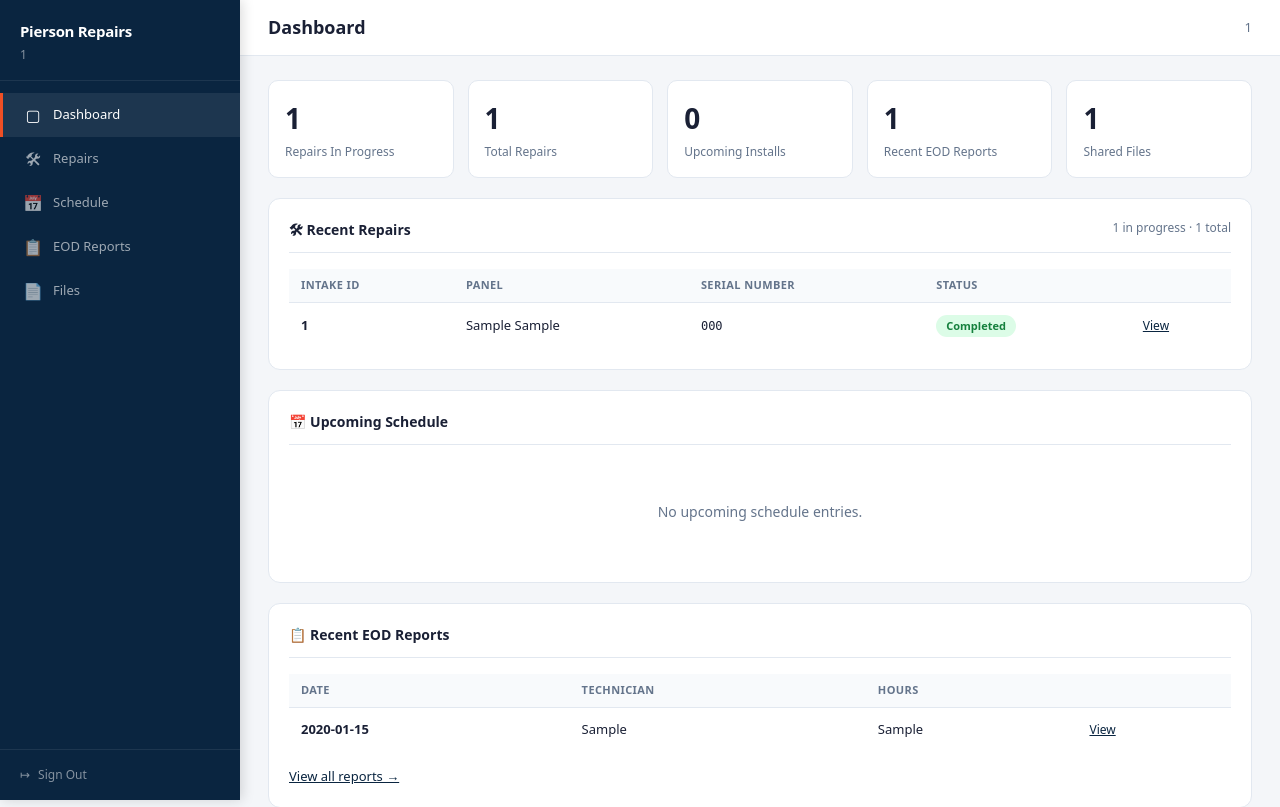
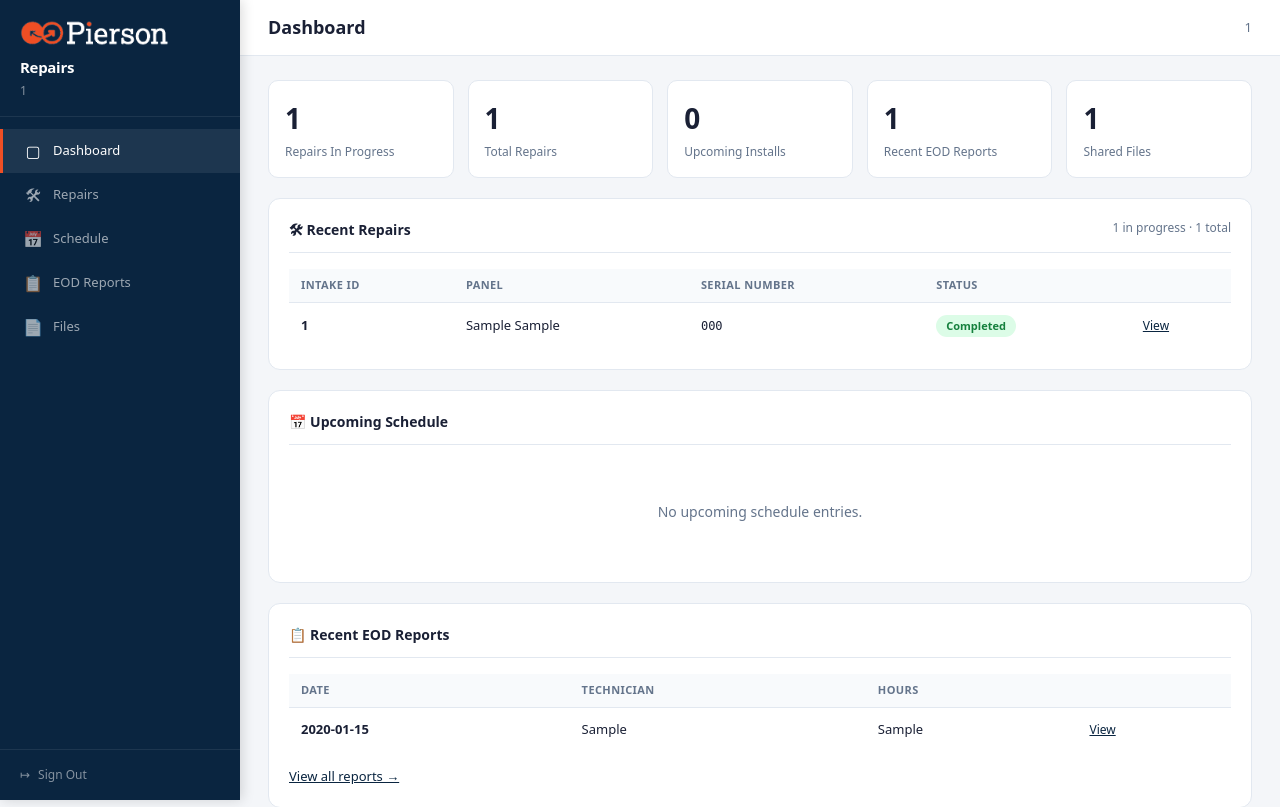
Before and after one commit to jralleman12A/pierson-repairs, a Flask app: page /portal in a window 1280 px wide. Shown: the top 807 px of the page. Run offline with Flask 3, Linux system fonts and the light colour scheme; the visitor is signed in with stand-in values (Sample User, id 1); tables that the repository leaves empty hold one stand-in row (values such as "Sample post"); some libraries are stand-ins or nearby versions.

Commit message:
Add Pierson logo to landing, client portal, and admin header

```diff
--- a/templates/base.html
+++ b/templates/base.html
@@ -414,6 +414,11 @@
     <div class="topbar">
         <div class="d-flex justify-content-between align-items-start flex-wrap gap-3">
             <div>
+                <img src="{{ url_for('static', filename='pierson-logo-white.png') }}"
+                     srcset="{{ url_for('static', filename='pierson-logo-white.png') }} 1x,
+                             {{ url_for('static', filename='pierson-logo-white@2x.png') }} 2x"
+                     alt="Pierson Computing Connection"
+                     style="height:30px; width:auto; display:block; margin-bottom:10px;">
                 <h1 class="topbar-title">Boxlight Tracker</h1>
                 <p class="topbar-subtitle">Repair intake, status tracking, notes, and exports</p>
             </div>
--- a/templates/portal/cp_base.html
+++ b/templates/portal/cp_base.html
@@ -185,7 +185,12 @@
 
 <div class="cp-sidebar">
     <div class="cp-sidebar-brand">
-        <div class="brand-name">Pierson Repairs</div>
+        <img src="{{ url_for('static', filename='pierson-logo-white.png') }}"
+             srcset="{{ url_for('static', filename='pierson-logo-white.png') }} 1x,
+                     {{ url_for('static', filename='pierson-logo-white@2x.png') }} 2x"
+             alt="Pierson Computing Connection"
+             style="height:26px; width:auto; display:block; margin-bottom:10px;">
+        <div class="brand-name">Repairs</div>
         <div class="brand-company">{{ session.get('client_portal_company', 'Client Portal') }}</div>
     </div>
 
--- a/templates/portal/cp_login.html
+++ b/templates/portal/cp_login.html
@@ -38,6 +38,12 @@
         {% endif %}
     {% endwith %}
 
+    <img src="{{ url_for('static', filename='pierson-logo.png') }}"
+         srcset="{{ url_for('static', filename='pierson-logo.png') }} 1x,
+                 {{ url_for('static', filename='pierson-logo@2x.png') }} 2x"
+         alt="Pierson Computing Connection"
+         style="height:34px; width:auto; display:block; margin:0 auto 22px;">
+
     <form method="post">
         <input type="hidden" name="csrf_token" value="{{ csrf_token() }}">
         <div class="mb-3">
```
Also changed, not shown: templates/landing.html (+4 -6 lines), static/pierson-logo-white.png (added), static/pierson-logo-white@2x.png (added), static/pierson-logo.png (added), static/pierson-logo@2x.png (added).
